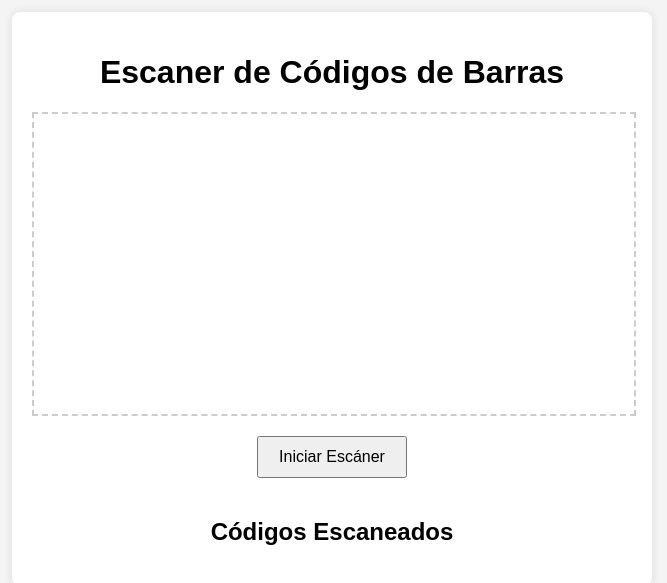
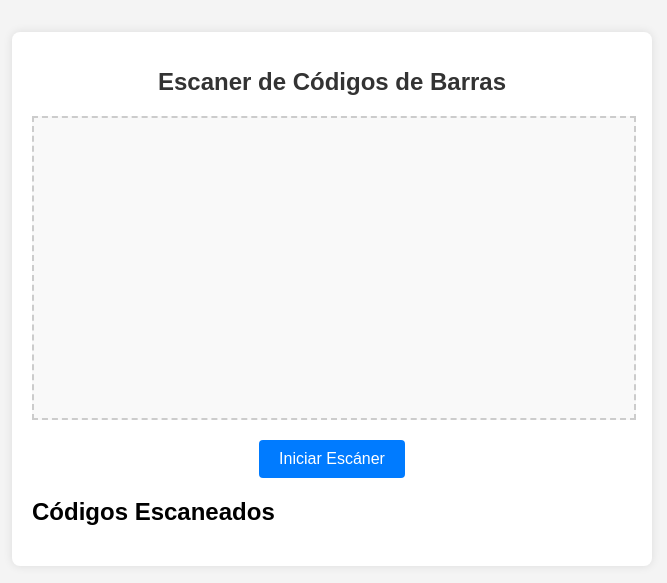
Before and after one commit to LeonZx3/wb, a plain HTML site: page index.html in a window 1280 px wide. Shown: the part 101-684 px from the top of the page, without its empty margins (308-975 px from the left). Drawn offline with Linux system fonts and the light colour scheme.

Commit message:
Add files via upload

```diff
--- a/index.html
+++ b/index.html
@@ -9,10 +9,14 @@
 <body>
     <div class="container">
         <h1>Escaner de Códigos de Barras</h1>
-        <div id="scanner"></div>
-        <button id="startScanner">Iniciar Escáner</button>
-        <h2>Códigos Escaneados</h2>
-        <ul id="scannedCodes"></ul>
+        <div class="scanner-container">
+            <div id="scanner"></div>
+            <button id="startScanner">Iniciar Escáner</button>
+        </div>
+        <div class="results">
+            <h2>Códigos Escaneados</h2>
+            <ul id="scannedCodes"></ul>
+        </div>
     </div>
 
     <script src="https://cdnjs.cloudflare.com/ajax/libs/quagga/0.12.1/quagga.min.js"></script>
--- a/script.js
+++ b/script.js
@@ -1,4 +1,5 @@
 document.getElementById('startScanner').addEventListener('click', function() {
+    // Inicializar QuaggaJS
     Quagga.init({
         inputStream: {
             name: "Live",
@@ -22,6 +23,7 @@ document.getElementById('startScanner').addEventListener('click', function() {
         Quagga.start();
     });
 
+    // Detectar códigos de barras
     Quagga.onDetected(function(result) {
         const code = result.codeResult.code;
         const listItem = document.createElement('li');
--- a/styles.css
+++ b/styles.css
@@ -1,3 +1,4 @@
+/* Estilos generales */
 body {
     font-family: Arial, sans-serif;
     background-color: #f4f4f4;
@@ -20,6 +21,16 @@ body {
     max-width: 600px;
 }
 
+h1 {
+    margin-bottom: 20px;
+    font-size: 24px;
+    color: #333;
+}
+
+.scanner-container {
+    margin-bottom: 20px;
+}
+
 #scanner {
     width: 100%;
     height: 300px;
@@ -30,19 +41,33 @@ body {
     align-items: center;
     position: relative;
     overflow: hidden;
+    background-color: #f9f9f9;
 }
 
 #scanner video {
     width: 100%;
     height: 100%;
-    object-fit: cover; /* Ajusta el video al contenedor */
+    object-fit: cover;
 }
 
 #startScanner {
     padding: 10px 20px;
     font-size: 16px;
     cursor: pointer;
-    margin-bottom: 20px;
+    background-color: #007bff;
+    color: #fff;
+    border: none;
+    border-radius: 4px;
+    transition: background-color 0.3s ease;
+}
+
+#startScanner:hover {
+    background-color: #0056b3;
+}
+
+.results {
+    width: 100%;
+    text-align: left;
 }
 
 #scannedCodes {
@@ -55,4 +80,5 @@ body {
     padding: 10px;
     margin-bottom: 5px;
     border-radius: 4px;
+    border: 1px solid #ddd;
 }
```
